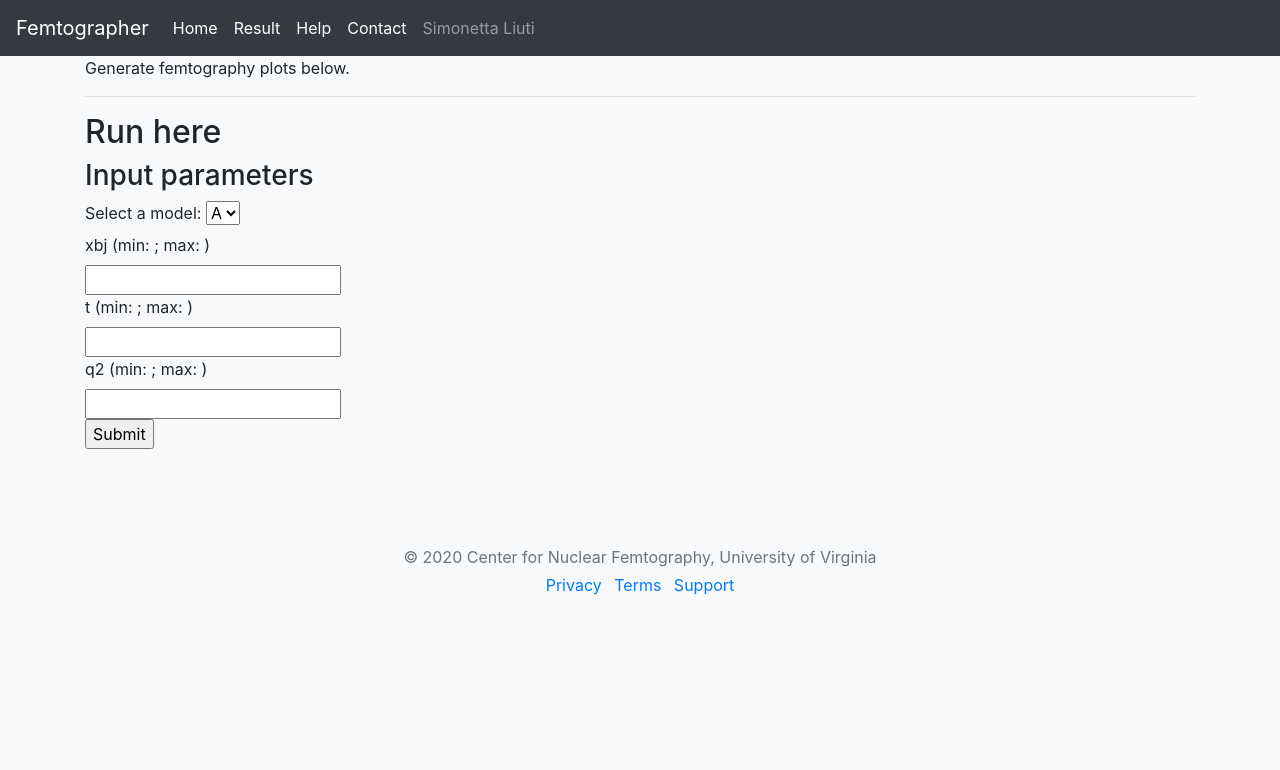
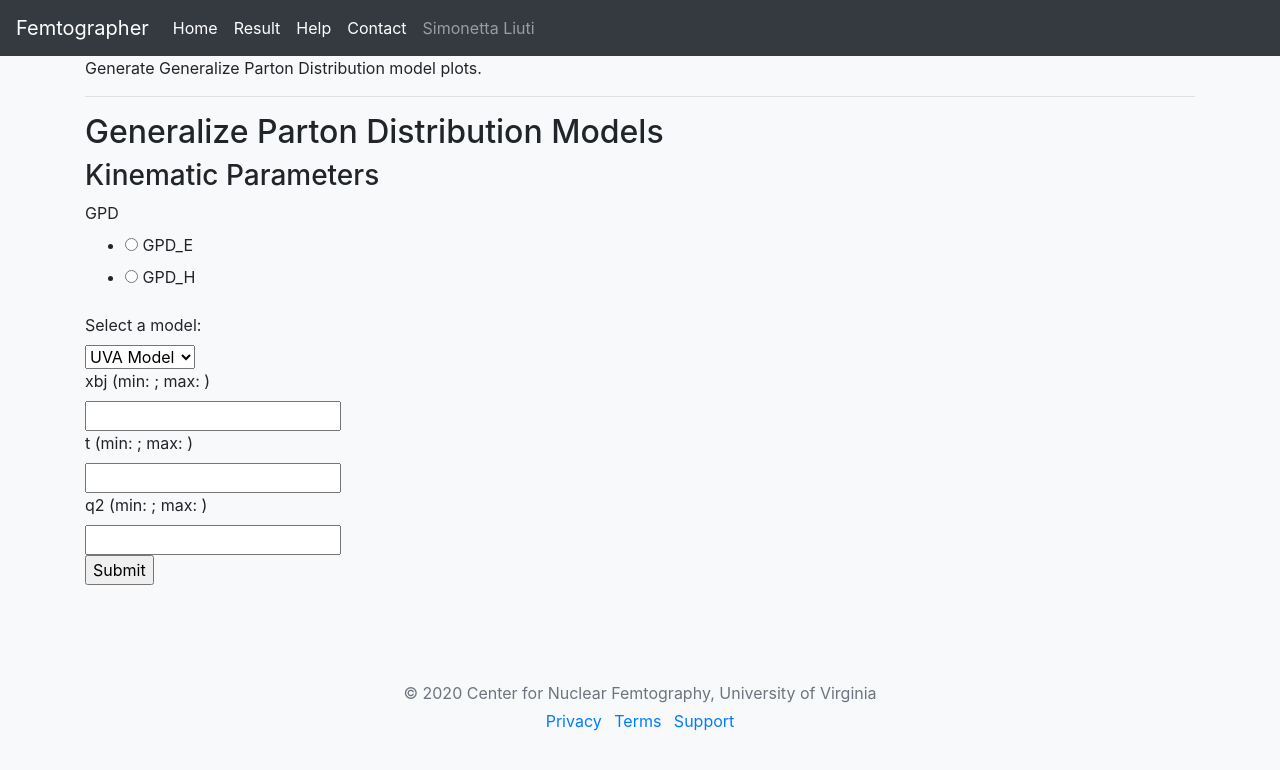
Before and after one commit to uvarc/phys, a Flask app: page / in a window 1280 px wide. Shown: the top 770 px of the page. Run offline with Flask 2, Linux system fonts and the light colour scheme; some libraries are stand-ins or nearby versions.

Commit message:
Refactor of model selection feature on form and addition of automated model list search.
The method of selecting the GPD theoretical parametrization and GPD selection has been changed to allow the user to select from a list of theoretical models. All models are stored in the data/models/ directory. Currently the models are hardcoded but a function to find and return them in an automated manner has been added and now needs to be implemented. Users are now able to select which GPD they want to plot: GPD_H or GPD_E. This is done via radio buttons that have been added to the front page.

Summary of changes:

- Refactored location of models to data/models/model_<user-model-name>/
- Added radio button to select GPD of interest.
- Implemented new buttons into html and model_plot( ... ) so that the csv file that is opened points to the users selection.
- Added model_search() function that returns a list of all model folders found in model folder. This needs to be implemented into form.py so that the model selection menu is automatically filled.

```diff
--- a/app/routes.py
+++ b/app/routes.py
@@ -10,12 +10,13 @@
     form = Form()
     if request.method == 'POST' and form.validate_on_submit():
         model = request.form['model']
+        gpd_model = request.form['gpd_model']
         xbj = float(request.form['xbj'])
         t   = float(request.form['t'])
         q2  = float(request.form['q2'])
 
         try:
-            graphJSON = create_plot(model, xbj, t, q2)
+            graphJSON = create_plot(model, gpd_model, xbj, t, q2)
             return render_template('result.html', title='Result', form=form, graphJSON=graphJSON)
 
         except:
--- a/app/templates/index.html
+++ b/app/templates/index.html
@@ -1,16 +1,26 @@
 {% extends "base.html" %}
 
 {% block content %}
-<h1>Femtography Plotter</h1>
-Generate femtography plots below.
+<h1>Femtomesh GPD Plotter</h1>
+Generate Generalize Parton Distribution model plots.
 
 <hr>
-<h2>Run here</h2>
+<h2>Generalize Parton Distribution Models</h2>
 <div class="formwrapper">
-    <h3 class="title">Input parameters</h3>
+    <h3 class="title">Kinematic Parameters</h3>
     <form method="POST" action="/">
     {{ form.hidden_tag() }}
-        <div class="form-field">{{ form.model.label }} {{ form.model }}
+        <div class="form-field">{{ form.gpd_model.label }} {{ form.gpd_model }}
+            {% if form.gpd_model.errors %}
+                <ul class="errors">
+                    {% for error in form.gpd_model.errors %}
+                        <li>{{ error }}</li>
+                    {% endfor %}
+                </ul>
+            {% endif %}
+        </div>
+        <div class="form-field">{{ form.model.label }} <br>
+            {{ form.model }}
             {% if form.model.errors %}
                 <ul class="errors">
                     {% for error in form.model.errors %}
--- a/form.py
+++ b/form.py
@@ -1,5 +1,5 @@
 from flask_wtf import FlaskForm
-from wtforms import SelectField, DecimalField, SubmitField
+from wtforms import SelectField, DecimalField, SubmitField, RadioField
 from wtforms.validators import InputRequired, NumberRange
 
 class Form(FlaskForm):
@@ -8,7 +8,16 @@
         'Select a model:',
         [InputRequired()],
         choices=[
-            ('A', 'A'),
+            ('uva', 'UVA Model'),
+            ('bkm', 'BKM Model')
+        ]
+    )
+
+    gpd_model = RadioField(
+        'GPD',
+        choices=[
+            ('GPD_E.csv','GPD_E'),
+            ('GPD_H.csv','GPD_H')
         ]
     )
 
```
Also changed, not shown: femtomesh.py (+38 -8 lines), mesh.py (+6 -15 lines), 4 other files.
